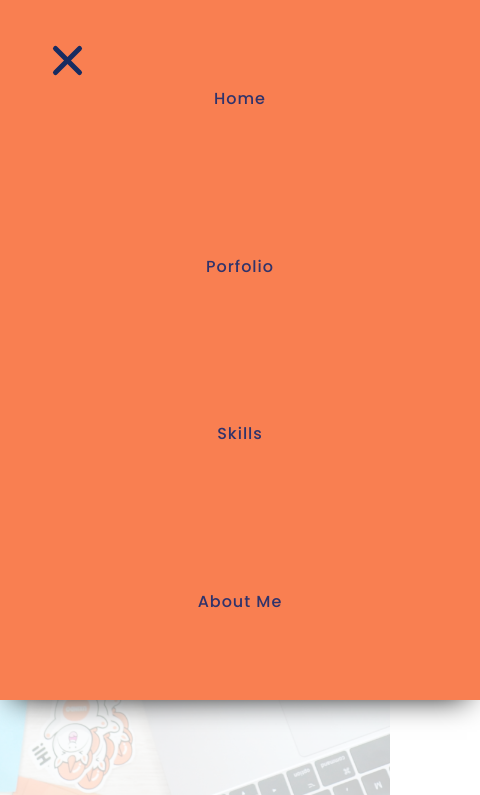
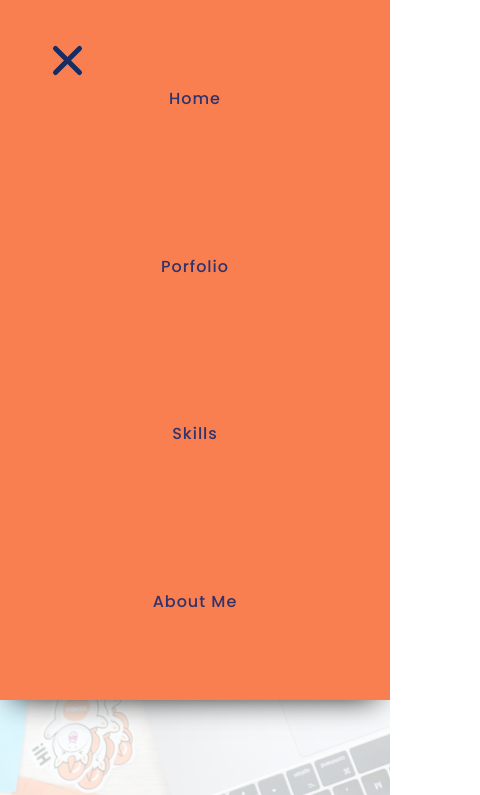
Before and after one commit to nadeemnan/NadeemNan, a plain HTML site: page index.html in a window 390 px wide. Both pictures are taken after a click on the element 67 px from the left and 64 px from the top of the page. Shown: the top 795 px of the page, 480 px wide, since content can reach past the window. Drawn offline with Linux system fonts and the light colour scheme.

Commit message:
Update style.css

```diff
--- a/style.css
+++ b/style.css
@@ -260,17 +260,18 @@ box-shadow: 0px 10px 29px -13px rgba(0,0,0,1);
 
 
 
-/*@@@@@@@@@@@@@@@@@@  MEDIA QUERIES @@@@@@@@@@@@@@@@@@@*/
+/*@@@@@@@@@@@@@@@@@@  MEDIA QUERIES @@@@@@@@@@@@@@@@@@@
+================= MOBILE SIZE ========================*/
 
-@media (max-width: 600px){
+@media screen and (max-width: 360px),(max-width: 480px){
 
- h1{
+.logo h1{
 	font-size: 20px;
 }
 
 .circle-menu{
 	height: 700px;
-	width: 480px;
+	width: 100%;
 	padding: 15px 0;
 	border-radius: 0;
 	background: #F97F51;
@@ -281,7 +282,7 @@ box-shadow: 0px 10px 29px -13px rgba(0,0,0,1);
 	flex-direction: column;
 	justify-content: space-around;
 	align-items: center;
-	transform: translate(0px, -800px);
+	transform: translate(0px, -700px);
 	transition: all 0.4s ease-in;
 }
 
@@ -342,7 +343,7 @@ ul li a{
 .main-hero button{
 	font-family: 'Poppins', sans-serif;
 	height: auto;
-	width: 20rem;
+	width: 18rem;
 	margin-top: 1rem;
 	padding: 1rem;
 	text-align: center;
@@ -350,7 +351,7 @@ ul li a{
 	border-radius: 6px;
 	background:#182C61;
 	color:  #f1f2f6;
-	font-size: 1.2rem;
+	font-size: 1rem;
 	font-weight: 600;
 	cursor: pointer;
 	letter-spacing: 1px;
@@ -384,3 +385,128 @@ box-shadow: 0px 10px 29px -13px rgba(0,0,0,1);
 }
 
 }
+
+/*============ TABLET SIZE==================*/
+@media screen and (max-width: 768px){
+
+
+.logo h1{
+	font-size: 20px;
+}
+
+.circle-menu{
+	height: 700px;
+	width: 100%;
+	padding: 15px 0;
+	border-radius: 0;
+	background: #F97F51;
+	position: absolute;
+	top:0px;
+	left: 0px;
+	display: flex;
+	flex-direction: column;
+	justify-content: space-around;
+	align-items: center;
+	transform: translate(0px, -700px);
+	transition: all 0.4s ease-in;
+}
+
+.circle-appear{
+	/*transform: scale(1);*/
+	transform: translate(0px, 0px);
+	top:0rem;
+	left:0rem;
+	z-index: 1;
+	-webkit-box-shadow: 0px 10px 29px -13px rgba(0,0,0,1);
+-moz-box-shadow: 0px 10px 29px -13px rgba(0,0,0,1);
+box-shadow: 0px 10px 29px -13px rgba(0,0,0,1);
+}
+
+ul li a{
+	font-size: 1rem;
+	font-weight: 500;
+
+}
+
+.main-hero{
+	align-items: center;
+	text-align: center;
+}
+
+.main-hero h1{
+	color: #182C61;
+	padding: 0.8rem 0 0 0;
+	line-height: 1;
+	font-size: 2rem;
+}
+
+.main-hero span{
+	color:#F97F51;
+	font-size: 4rem;
+	font-weight: 400;
+}
+
+.main-hero h2{
+	font-weight: 600;
+	font-size: 1.5rem;
+	color:#182C61;
+	margin-top: 0;
+	padding-top: 0;
+	letter-spacing: 1px;
+}
+
+.main-hero p{
+	color: #000;
+	padding: 2rem 0;
+
+	line-height: 1.2;
+	letter-spacing: 1px;
+	font-size: 1rem;
+
+}
+
+.main-hero button{
+	font-family: 'Poppins', sans-serif;
+	height: auto;
+	width: 18rem;
+	margin-top: 1rem;
+	padding: 1rem;
+	text-align: center;
+	border: none;
+	border-radius: 6px;
+	background:#182C61;
+	color:  #f1f2f6;
+	font-size: 1rem;
+	font-weight: 600;
+	cursor: pointer;
+	letter-spacing: 1px;
+	transition: all 0.3s ease-in;
+}
+
+.main-hero button:hover{
+	transform: translateY(-5px);
+	-webkit-box-shadow: 0px 10px 29px -13px rgba(0,0,0,1);
+-moz-box-shadow: 0px 10px 29px -13px rgba(0,0,0,1);
+box-shadow: 0px 10px 29px -13px rgba(0,0,0,1);
+}
+
+.social{
+	margin: 0 auto;
+	height: auto;
+	width: 90%;
+	position: absolute;
+	bottom:2%;
+
+	display: flex;
+	flex-direction: row;
+	align-content: center;
+	justify-content: space-between;
+}
+
+.social img{
+	height: 1.8rem;
+	transition: all 0.3s ease-in;
+	cursor: pointer;
+}
+
+}
```
